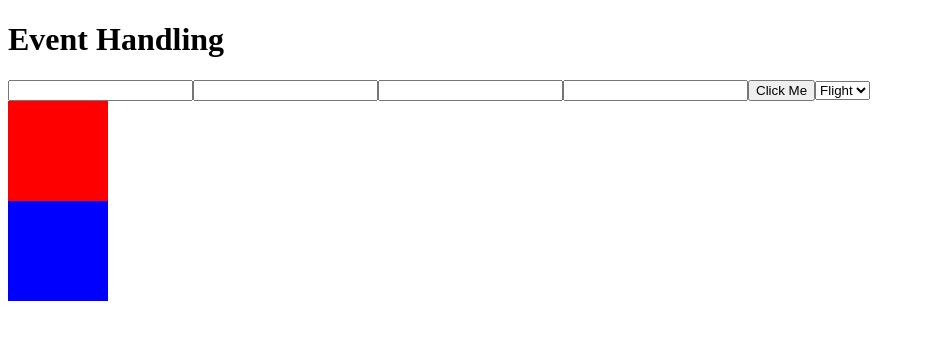
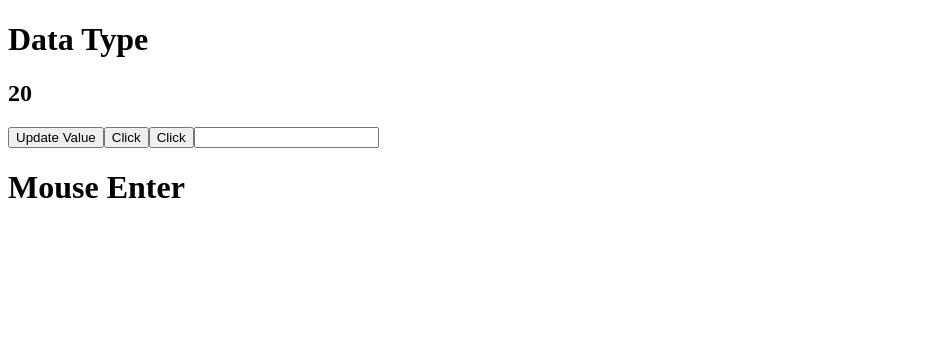
Before and after one commit to kalpeshbhonge58/Angular-Learning, an Angular app in the folder angular-21-from-scratch/: page / in a window 1280 px wide. Shown: the top 340 px of the page, without its empty margins (0-925 px from the left). Built offline with nearby package versions, Linux system fonts and the light colour scheme.

Commit message:
feat: comment out event handling examples and add data type handling methods

```diff
--- a/angular-21-from-scratch/src/app/app.css
+++ b/angular-21-from-scratch/src/app/app.css
@@ -11,7 +11,7 @@ app-login, app-profile, app-logout{
 } */
 
 
-.div1{
+/* .div1{
     background-color: red;
     height: 100px;
     width: 100px;
@@ -20,4 +20,4 @@ app-login, app-profile, app-logout{
     background-color: blue;
     height: 100px;
     width: 100px;
-}
+} */
--- a/angular-21-from-scratch/src/app/app.html
+++ b/angular-21-from-scratch/src/app/app.html
@@ -19,7 +19,7 @@
  <p>Count: {{ count }}</p> -->
 
 
- <h1>Event Handling</h1>
+ <!-- <h1>Event Handling</h1> -->
  <!-- Input Type Event Example -->
  <!-- <input type="text" (input)="onInput($event)" placeholder="Enter your name">
  <p>Hello, {{ name }}!</p> -->
@@ -31,35 +31,53 @@
 
   <!-- Input Type Event Example of Datatype of Event
   1. (input)="handleInput($event.type)" - This will pass the type of the event (e.g., "input") to the handleInput method. -->
-  <input type="text" (input)="handleInput($event.type)">
+  <!-- <input type="text" (input)="handleInput($event.type)"> -->
 
   <!-- 2.  (change)="handleInput($event.type)" - This will pass the type of the event (e.g., "change") to the handleInput method. -->
-  <input type="text" (change)="handleInput($event.type)">
+  <!-- <input type="text" (change)="handleInput($event.type)"> -->
 
   <!-- 3. (blur)="handleInput($event.type)" - This will pass the type of the event (e.g., "blur") to the handleInput method when the input field loses focus.    -->
-  <input type="text" (blur)="handleInput($event.type)">
+    <!-- <input type="text" (blur)="handleInput($event.type)"> -->
 
   <!-- 4.  (focus)="handleInput($event.type)" - This will pass the type of the event (e.g., "focus") to the handleInput method when the input field gains focus. -->
-  <input type="text" (focus)="handleInput($event.type)">
+  <!-- <input type="text" (focus)="handleInput($event.type)">  -->
 
 <!-- 5.  (click)="handleInput($event.type)" - This will pass the type of the event (e.g., "click") to the handleInput method. -->
 
-  <button (click)="handleInput($event.type)">Click Me</button>
+  <!-- <button (click)="handleInput($event.type)">Click Me</button> -->
 
   <!-- 6. Select Dropdown Example of Datatype of Event
   1. (change)="handleInput($event.type)" - This will pass the type of the event (e.g., "change") to the handleInput method when the selected option changes. -->
-<select (change)="handleInput($event.type)">
+<!-- <select (change)="handleInput($event.type)">
   <option value="option1" (change)="handleInput($event.type)">Flight</option>
   <option value="option2" (change)="handleInput($event.type)">Train</option>
   <option value="option3" (change)="handleInput($event.type)">Car</option>
   <option value="option4" (change)="handleInput($event.type)">Bike</option>
-</select>
+</select> -->
 
-<!-- 7. Div Event Handling Example -->
+<!-- Div Event Handling Example -->
   <!-- This will pass the type of the event (e.g., "mouseenter") to the handleInput method when the mouse pointer enters the div element.  -->
 
-<div (mouseenter)="handleInput($event.type)" class="div1"></div>
+<!-- <div (mouseenter)="handleInput($event.type)" class="div1"></div> -->
 
 <!-- This will pass the type of the event (e.g., "mouseleave") to the handleInput method when the mouse pointer leaves the div element.    -->
 
-<div (mouseleave)="handleInput($event.type)" class="div2"></div>
+<!-- <div (mouseleave)="handleInput($event.type)" class="div2"></div> -->
+
+
+<h1> Data Type </h1>
+<!-- Number with String Example -->
+<h2> {{ data }} </h2>
+<button (click)="updateData(200,'Kalpesh')" > Update Value </button>
+<!-- Click Data Type Example -->
+<button (click)="handleEvent($event)" > Click </button>
+<!-- Same but Extra Function Call Example -->
+<button (click)="handleEvent2($event)" > Click </button>
+
+<!-- Input Data Type Event Example -->
+<input type="text" (change)="handleEvent($event)">
+
+<!-- Div Data Type Event Example -->
+<div (mouseenter)="handleEvent($event)" class="div1">
+    <h1> Mouse Enter </h1>
+</div>
--- a/angular-21-from-scratch/src/app/app.ts
+++ b/angular-21-from-scratch/src/app/app.ts
@@ -44,12 +44,41 @@ export class App {
   //   this.name = inputElement.value;
   // }
 
+  //Event Handling Example
   // handleInput(event: Event) {
   //   console.log('Input event:', event);
-    handleInput(event: string) {
-    console.log(event);
+
+  //Simple String Datatype Event Example
+    // handleInput(event: string) {
+    // console.log(event);
 
     // const inputElement = event.target as HTMLInputElement;
     // this.name = inputElement.value;
+  //}
+
+  //Data Types
+  data: any = 20
+
+  //Simple Number and String Datatype Event Example
+  updateData(val : Number,user :string) {
+    this.data = val
+    console.log(user);
+
+    console.log(this.Sum(10, 20));
+  }
+
+  //Sum Function Event Example
+  Sum(number1: number, number2: number): number {
+    return number1 + number2;
+  }
+
+// Multiple Event Types Example
+  handleEvent(event: PointerEvent | Event |MouseEvent) {
+    console.log(event);
+  }
+
+  //If need to handle specific event types, you can create separate methods for each event type. For example:
+  handleEvent2(event: Event) {
+    console.log(event);
   }
 }
```
